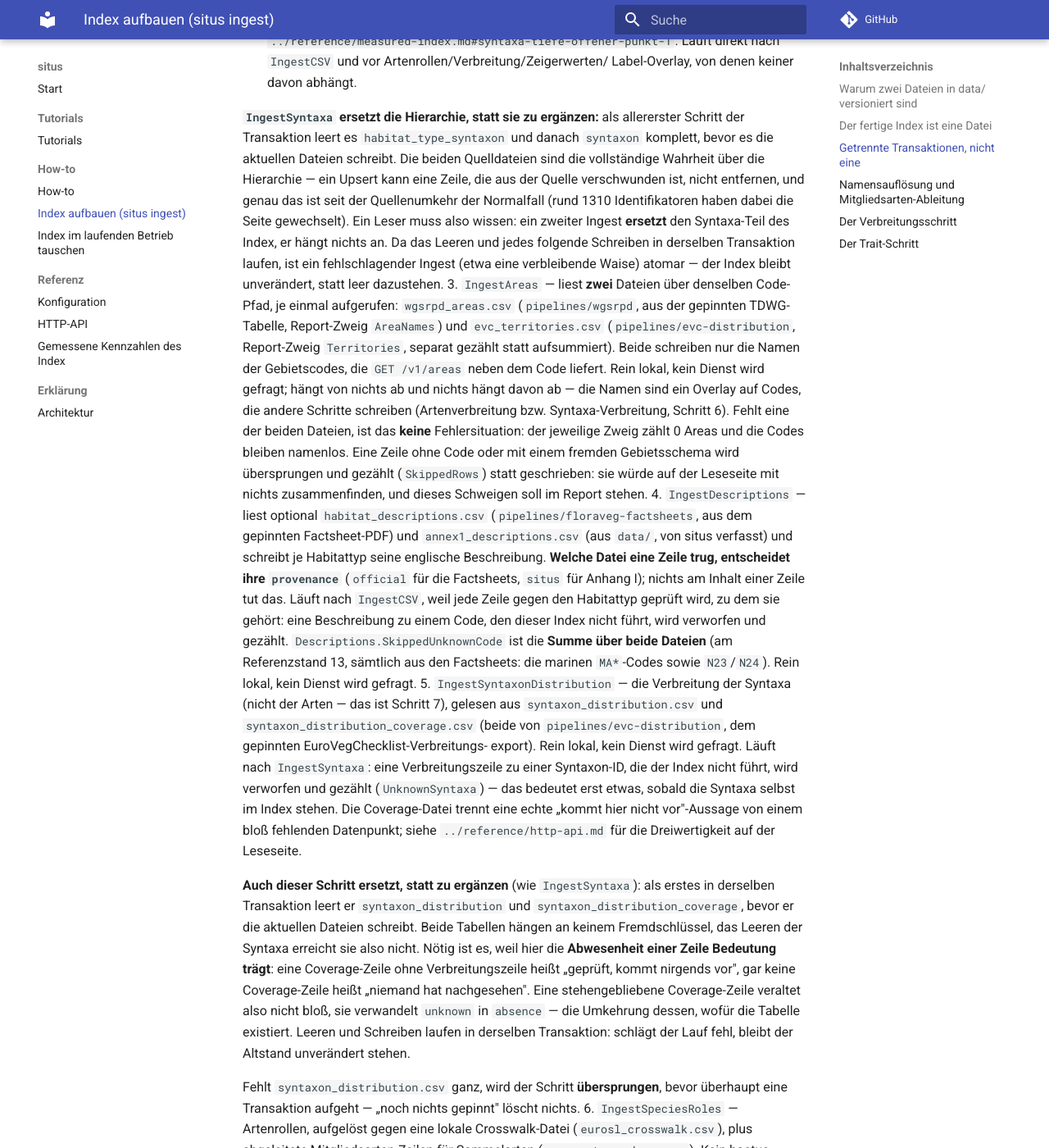
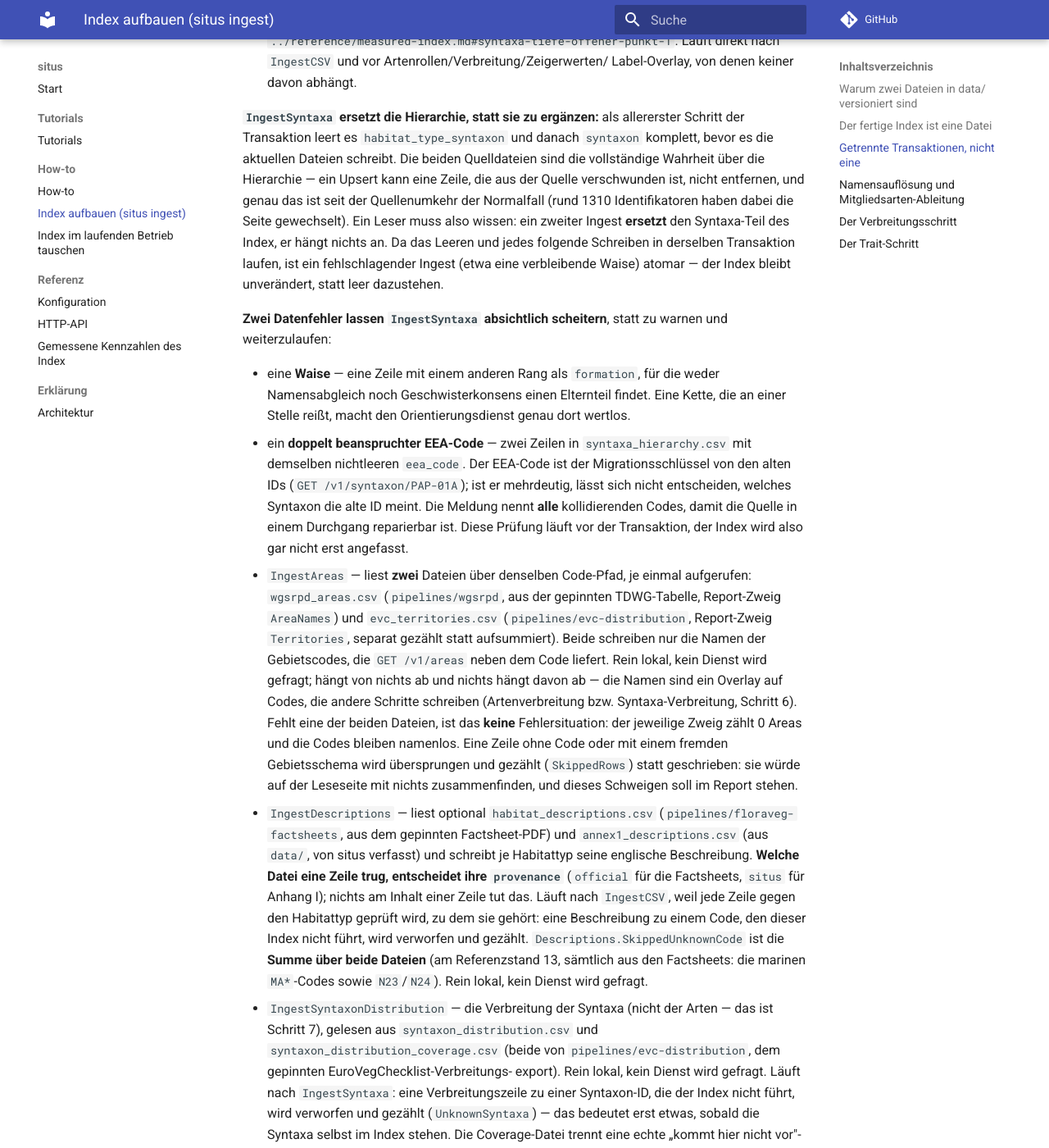
Before and after one commit to jobrunner/situs, an MkDocs documentation site: the page built from docs/how-to/ingest.md, in a window 1280 px wide and 1400 px high, scrolled down 3345 px. Shown: the whole window at 82% size. Built offline with MkDocs 1.6.1 and Material for MkDocs 9.7.7, drawn with Linux system fonts in a browser that asks for light colours; comment, search, counter and statistics services are not loaded.

Commit message:
docs: Abbruchgruende von IngestSyntaxa in der Operator-Anleitung nennen
Der Ingest kann seit ef50b28 aus einem zweiten Grund scheitern (doppelt
beanspruchter EEA-Code), und die Waise war dort ebenfalls nur beilaeufig
in einem Nebensatz erwaehnt. Wer die Meldung im Log sieht, soll sie hier
nachschlagen koennen.

```diff
--- a/docs/how-to/ingest.md
+++ b/docs/how-to/ingest.md
@@ -167,6 +167,22 @@ Schritt bräuchte schon ein reiner Leser ein beschreibbares Verzeichnis.
    derselben Transaktion laufen, ist ein fehlschlagender Ingest (etwa eine
    verbleibende Waise) atomar — der Index bleibt unverändert, statt leer
    dazustehen.
+
+   **Zwei Datenfehler lassen `IngestSyntaxa` absichtlich scheitern**, statt
+   zu warnen und weiterzulaufen:
+
+   - eine **Waise** — eine Zeile mit einem anderen Rang als `formation`, für
+     die weder Namensabgleich noch Geschwisterkonsens einen Elternteil
+     findet. Eine Kette, die an einer Stelle reißt, macht den
+     Orientierungsdienst genau dort wertlos.
+   - ein **doppelt beanspruchter EEA-Code** — zwei Zeilen in
+     `syntaxa_hierarchy.csv` mit demselben nichtleeren `eea_code`. Der
+     EEA-Code ist der Migrationsschlüssel von den alten IDs
+     (`GET /v1/syntaxon/PAP-01A`); ist er mehrdeutig, lässt sich nicht
+     entscheiden, welches Syntaxon die alte ID meint. Die Meldung nennt
+     **alle** kollidierenden Codes, damit die Quelle in einem Durchgang
+     reparierbar ist. Diese Prüfung läuft vor der Transaktion, der Index
+     wird also gar nicht erst angefasst.
 3. `IngestAreas` — liest **zwei** Dateien über denselben Code-Pfad, je einmal
    aufgerufen: `wgsrpd_areas.csv` (`pipelines/wgsrpd`, aus der gepinnten
    TDWG-Tabelle, Report-Zweig `AreaNames`) und `evc_territories.csv`
```
